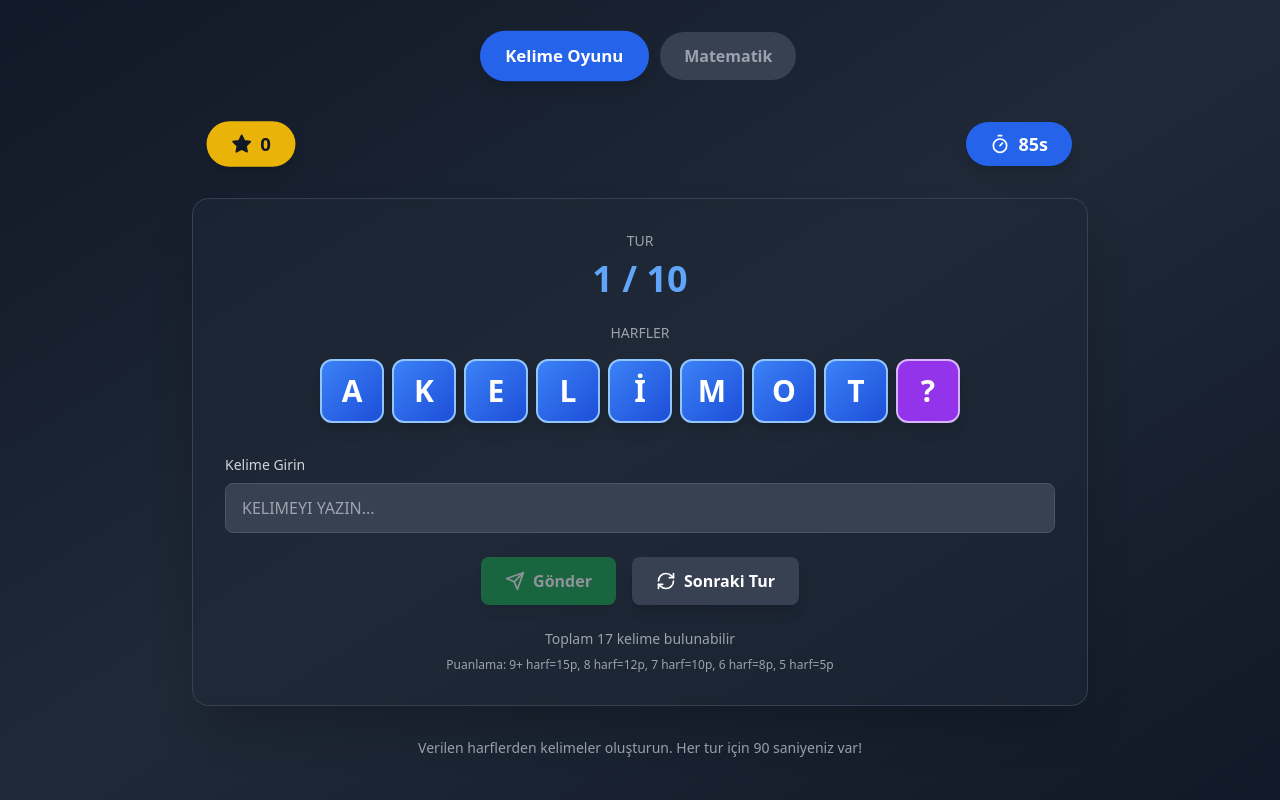
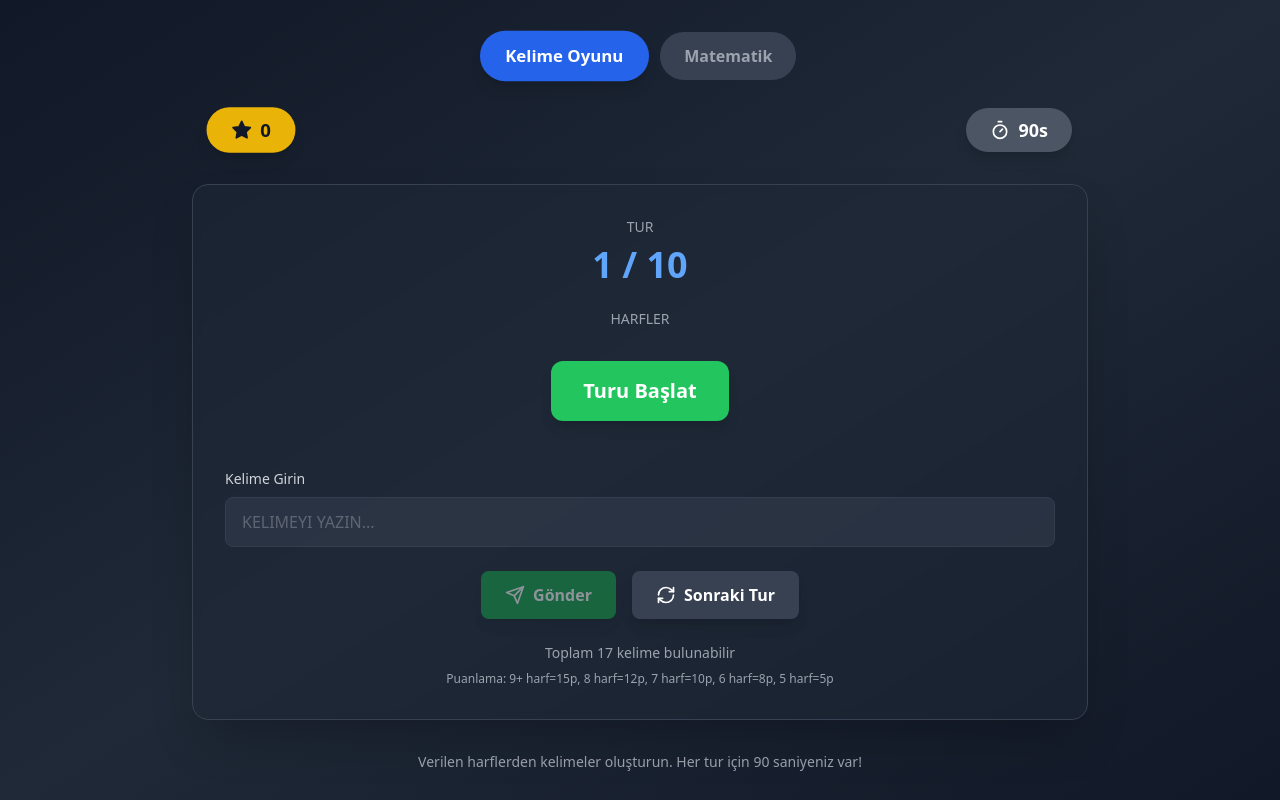
Before and after one commit to ibrahimglmz/kelimeoyunu, a React (Vite) app: page / in a window 1280 px wide. Built offline with nearby package versions, Linux system fonts and the light colour scheme.

Commit message:
sayac otomatik yerine maneul şekilde butona entegre edıldı

```diff
--- a/src/components/OperationGame.tsx
+++ b/src/components/OperationGame.tsx
@@ -24,7 +24,8 @@ export function OperationGame() {
     const [showAlert, setShowAlert] = useState(false);
     const [alertMessage, setAlertMessage] = useState('');
     const [timeLeft, setTimeLeft] = useState(120);
-    const [isTimerActive, setIsTimerActive] = useState(true);
+    const [isTimerActive, setIsTimerActive] = useState(false);
+    const [hasStarted, setHasStarted] = useState(false);
     const [isAnswered, setIsAnswered] = useState(false);
     const [currentResult, setCurrentResult] = useState<number | null>(null);
 
@@ -167,7 +168,8 @@ export function OperationGame() {
         setShowSuccess(false);
         setShowAlert(false);
         setTimeLeft(120);
-        setIsTimerActive(true);
+        setIsTimerActive(false);
+        setHasStarted(false);
         setIsAnswered(false);
         setCurrentResult(null);
     };
@@ -202,7 +204,7 @@ export function OperationGame() {
                         <span>{score}</span>
                     </motion.div>
 
-                    <div className={`inline-flex items-center gap-2 px-6 py-2 rounded-full font-bold text-lg shadow-lg ${timeLeft <= 10 ? 'bg-red-500 animate-pulse' : 'bg-purple-600'
+                    <div className={`inline-flex items-center gap-2 px-6 py-2 rounded-full font-bold text-lg shadow-lg ${!hasStarted ? 'bg-gray-600' : timeLeft <= 10 ? 'bg-red-500 animate-pulse' : 'bg-purple-600'
                         } text-white`}>
                         <Timer size={20} />
                         <span>{timeLeft}s</span>
@@ -227,6 +229,20 @@ export function OperationGame() {
                         </motion.p>
                     </div>
 
+                    {!hasStarted ? (
+                        <div className="flex justify-center items-center py-12">
+                            <button
+                                onClick={() => {
+                                    setHasStarted(true);
+                                    setIsTimerActive(true);
+                                }}
+                                className="bg-green-500 hover:bg-green-600 text-white px-8 py-4 rounded-xl font-bold text-xl shadow-lg transform transition hover:scale-105"
+                            >
+                                Turu Başlat
+                            </button>
+                        </div>
+                    ) : (
+                        <>
                             {/* Target Number */}
                             <div className="mb-4 text-center">
                                 <p className="text-gray-400 text-sm mb-2">HEDEF SAYI</p>
@@ -356,7 +372,8 @@ export function OperationGame() {
                                 />
                             </div>
 
-
+                        </>
+                    )}
                 </motion.div>
 
                 <motion.div
--- a/src/components/WordGame.tsx
+++ b/src/components/WordGame.tsx
@@ -19,7 +19,8 @@ export function WordGame() {
     const [alertMessage, setAlertMessage] = useState('');
     const [successMessage, setSuccessMessage] = useState('');
     const [timeLeft, setTimeLeft] = useState(90);
-    const [isTimerActive, setIsTimerActive] = useState(true);
+    const [isTimerActive, setIsTimerActive] = useState(false);
+    const [hasStarted, setHasStarted] = useState(false);
 
     // Joker state: map index of '?' to the user-selected char
     // The joker is identified by its value '?' in the currentRound.letters array
@@ -53,7 +54,7 @@ export function WordGame() {
     };
 
     const handleGuess = () => {
-        if (timeLeft === 0 || !guess.trim()) return;
+        if (!hasStarted || timeLeft === 0 || !guess.trim()) return;
 
         const normalizedGuess = guess.toLocaleUpperCase('tr-TR').trim();
         const errorMsg = 'Kelime listede bulunamadı lütfen doğru jokeri bulunuz';
@@ -115,7 +116,8 @@ export function WordGame() {
         setGuess('');
         setFoundWords([]);
         setTimeLeft(90);
-        setIsTimerActive(true);
+        setIsTimerActive(false);
+        setHasStarted(false);
         setJokerValue(null);
         setIsSelectingJoker(false);
         setJokerInput('');
@@ -167,7 +169,7 @@ export function WordGame() {
                         <span>{score}</span>
                     </motion.div>
 
-                    <div className={`inline-flex items-center gap-2 px-6 py-2 rounded-full font-bold text-lg shadow-lg ${timeLeft <= 10 ? 'bg-red-500 animate-pulse' : 'bg-blue-600'
+                    <div className={`inline-flex items-center gap-2 px-6 py-2 rounded-full font-bold text-lg shadow-lg ${!hasStarted ? 'bg-gray-600' : timeLeft <= 10 ? 'bg-red-500 animate-pulse' : 'bg-blue-600'
                         } text-white`}>
                         <Timer size={20} />
                         <span>{timeLeft}s</span>
@@ -195,6 +197,20 @@ export function WordGame() {
                     {/* Letters */}
                     <div className="mb-8 text-center">
                         <p className="text-gray-400 text-sm mb-4">HARFLER</p>
+                        {!hasStarted ? (
+                            <div className="flex justify-center items-center py-4">
+                                <button
+                                    onClick={() => {
+                                        setHasStarted(true);
+                                        setIsTimerActive(true);
+                                        setTimeout(() => inputRef.current?.focus(), 100);
+                                    }}
+                                    className="bg-green-500 hover:bg-green-600 text-white px-8 py-4 rounded-xl font-bold text-xl shadow-lg transform transition hover:scale-105"
+                                >
+                                    Turu Başlat
+                                </button>
+                            </div>
+                        ) : (
                             <div className="flex flex-wrap justify-center gap-2 mb-2">
                                 {currentRound.letters.map((char, idx) => {
                                     const isJoker = char === '?';
@@ -222,6 +238,7 @@ export function WordGame() {
                                     )
                                 })}
                             </div>
+                        )}
                         {isSelectingJoker && (
                             <div className="mt-4 flex justify-center items-center gap-2 animate-fadeIn">
                                 <input
@@ -281,7 +298,7 @@ export function WordGame() {
                                 value={guess}
                                 onChange={(e) => setGuess(e.target.value.toLocaleUpperCase('tr-TR'))}
                                 onKeyPress={(e) => e.key === 'Enter' && handleGuess()}
-                                disabled={timeLeft === 0}
+                                disabled={!hasStarted || timeLeft === 0}
                                 placeholder="Kelimeyi yazın..."
                                 className="w-full px-4 py-3 bg-gray-700 border border-gray-600 rounded-lg focus:ring-2 focus:ring-blue-500 focus:border-transparent outline-none text-white placeholder-gray-400 disabled:opacity-50 disabled:cursor-not-allowed transition-all uppercase"
                             />
@@ -293,7 +310,7 @@ export function WordGame() {
                                 icon={Send}
                                 label="Gönder"
                                 variant="success"
-                                disabled={!guess.trim() || timeLeft === 0}
+                                disabled={!hasStarted || !guess.trim() || timeLeft === 0}
                             />
                             <GameButton
                                 onClick={handleSkipRound}
```
Lines whose indentation alone changed are shown as unchanged.
